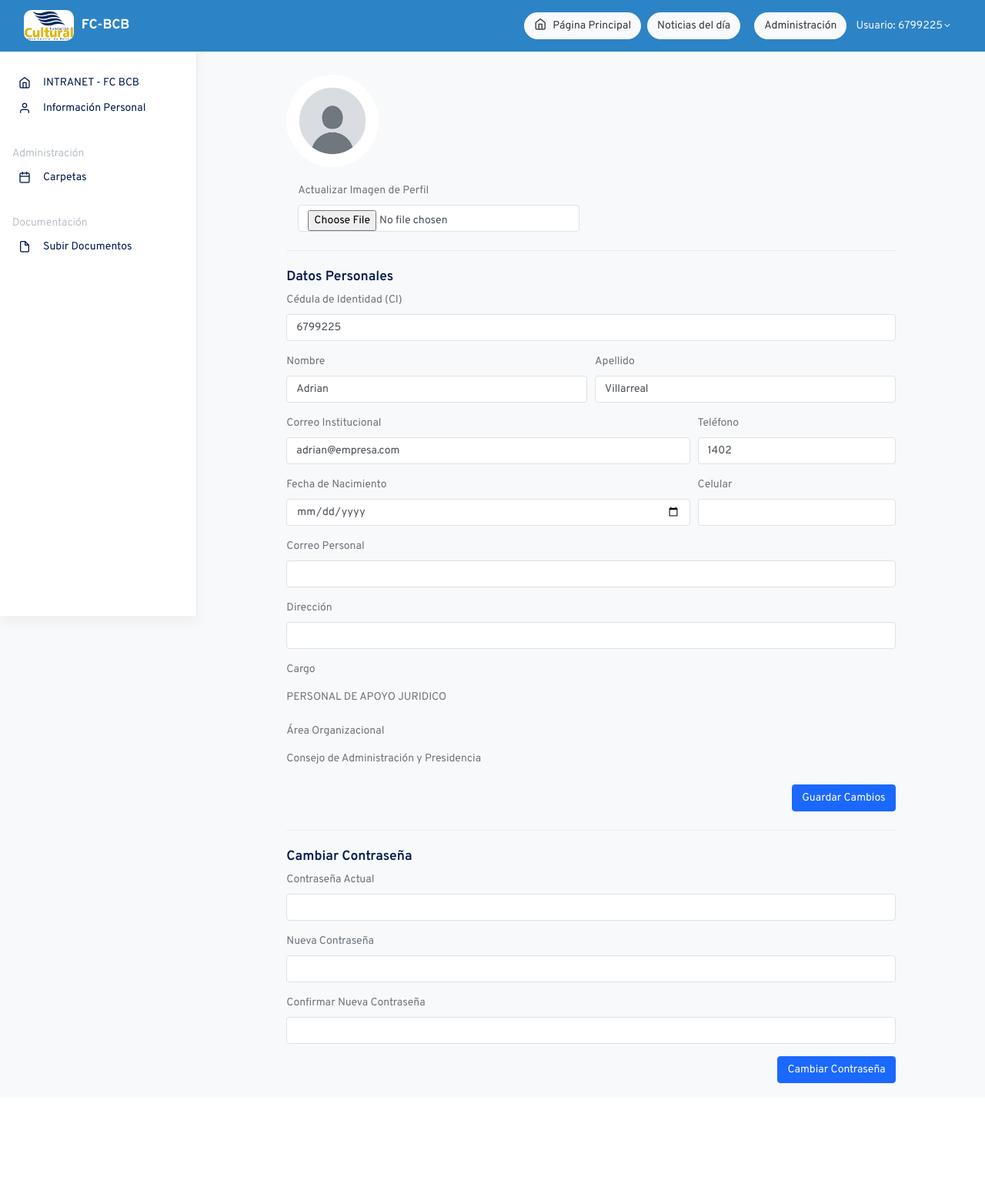
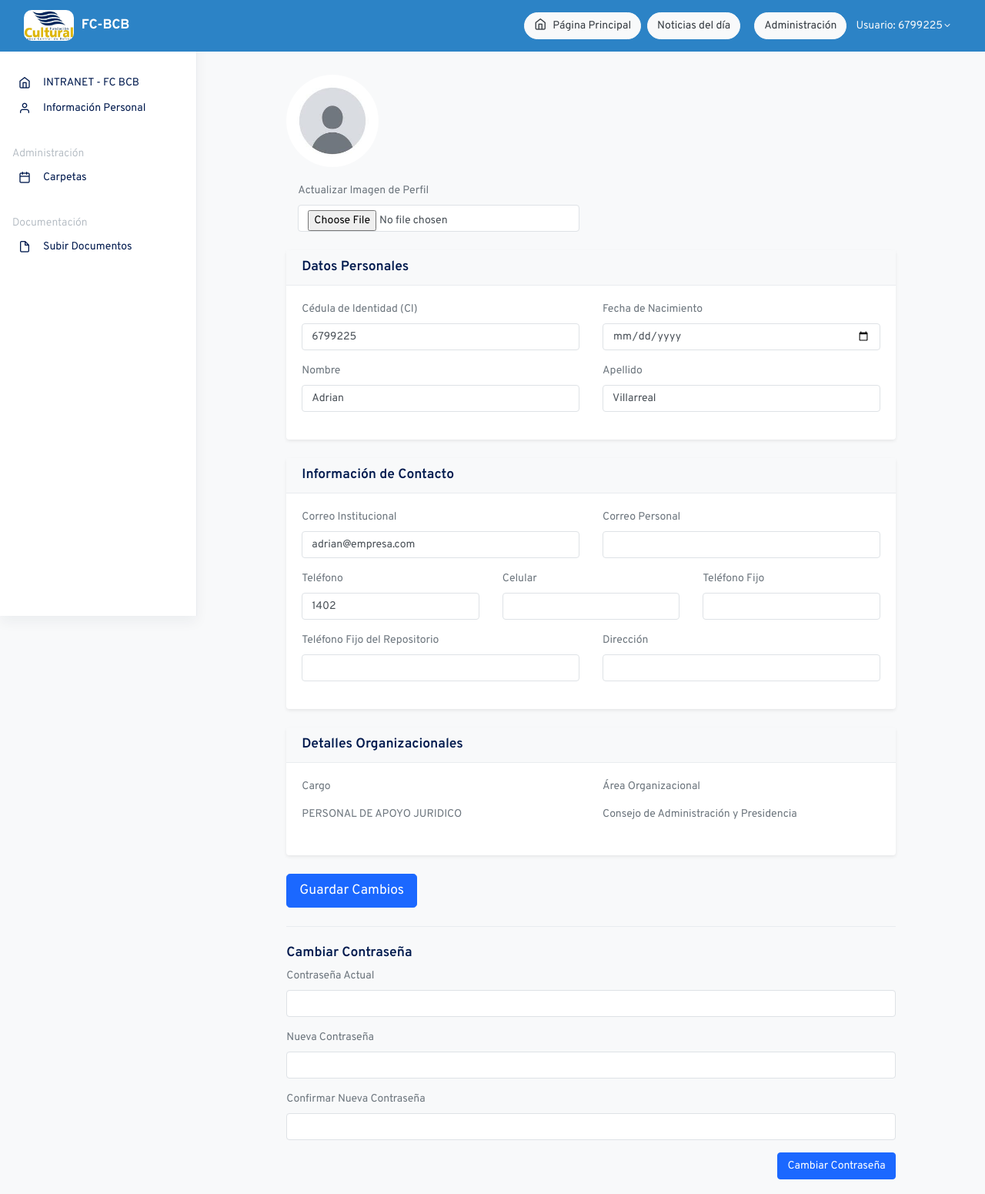
Before and after one commit to jematti/intranet, a PHP site: page /perfil_user.php in a window 1280 px wide. Shown: the whole page at 77% size. Before the commit the page ends 1407 px from the top, so only its background shows below. Run offline with PHP 8.4, Linux system fonts and the light colour scheme; a user stored in the database is signed in; data comes from the database, SQL or seed files in the repository; some web fonts are replaced.

Commit message:
correcion perfil user

```diff
--- a/perfil_user.php
+++ b/perfil_user.php
@@ -26,6 +26,8 @@ if ($_SERVER['REQUEST_METHOD'] == 'POST' && isset($_POST['update_profile'])) {
     $phone = mysqli_real_escape_string($conn, $_POST['phone']);
     $birth_date = mysqli_real_escape_string($conn, $_POST['birth_date']);
     $address = mysqli_real_escape_string($conn, $_POST['address']);
+    $landline_phone = mysqli_real_escape_string($conn, $_POST['landline_phone']);
+    $repository_phone = mysqli_real_escape_string($conn, $_POST['repository_phone']);
 
     $profile_img = NULL;
 
@@ -57,9 +59,12 @@ if ($_SERVER['REQUEST_METHOD'] == 'POST' && isset($_POST['update_profile'])) {
     }
 
     // Actualizar datos personales
-    $query = "UPDATE user SET ci = '$ci', firstname = '$firstname', lastname = '$lastname', email = '$email',
+    $query = "UPDATE user
+              SET ci = '$ci', firstname = '$firstname', lastname = '$lastname', email = '$email',
                   personal_email = '$personal_email', cell_phone = '$cell_phone', phone = '$phone',
-              birth_date = '$birth_date', address = '$address' WHERE user_id = '$user_id'";
+                  birth_date = '$birth_date', address = '$address',
+                  landline_phone = '$landline_phone', repository_phone = '$repository_phone'
+              WHERE user_id = '$user_id'";
 
     if (mysqli_query($conn, $query)) {
         $success = "Datos actualizados exitosamente.";
@@ -74,7 +79,6 @@ if ($_SERVER['REQUEST_METHOD'] == 'POST' && isset($_POST['change_password'])) {
     $new_password = mysqli_real_escape_string($conn, $_POST['new_password']);
     $confirm_password = mysqli_real_escape_string($conn, $_POST['confirm_password']);
 
-    // Verificar que la contraseña actual sea correcta
     $query = "SELECT password FROM user WHERE user_id = '$user_id'";
     $result = mysqli_query($conn, $query);
     $user = mysqli_fetch_assoc($result);
@@ -99,7 +103,8 @@ if ($_SERVER['REQUEST_METHOD'] == 'POST' && isset($_POST['change_password'])) {
 // Obtener los datos actuales del usuario
 $query = "
     SELECT u.ci, u.firstname, u.lastname, u.email, u.personal_email, u.cell_phone, u.phone, u.birth_date,
-           u.address, u.profile_img, p.position_name, r.repository_name
+           u.address, u.landline_phone, u.repository_phone, u.profile_img,
+           p.position_name, r.repository_name
     FROM user u
     LEFT JOIN positions p ON u.position_id = p.position_id
     LEFT JOIN repositories r ON u.repository_id = r.repository_id
@@ -108,7 +113,6 @@ $query = "
 $result = mysqli_query($conn, $query);
 $user = mysqli_fetch_assoc($result);
 ?>
-
 <!DOCTYPE html>
 <html lang="es">
 <head>
@@ -177,75 +181,110 @@ $user = mysqli_fetch_assoc($result);
                     <!-- Formulario para editar perfil -->
                     <form method="POST" action="" enctype="multipart/form-data">
                         <input type="hidden" name="update_profile" value="1">
-                        <div class="form-group col-md-6">
-                            <label for="profile_img">Actualizar Imagen de Perfil</label>
+
+                        <!-- Actualización de imagen de perfil -->
+                        <div class="form-group col-md-6 mb-4">
+                            <label for="profile_img" class="form-label">Actualizar Imagen de Perfil</label>
                             <input type="file" id="profile_img" name="profile_img" class="form-control" accept="image/*">
                         </div>
-                        <hr class="my-4">
-                        <h5 class="mb-2 mt-4">Datos Personales</h5>
 
-                        <div class="form-group">
-                            <label for="ci">Cédula de Identidad (CI)</label>
+                        <!-- Información Personal -->
+                        <div class="card border-0 shadow-sm mb-4">
+                            <div class="card-header bg-light text-dark">
+                                <h5 class="mb-0">Datos Personales</h5>
+                            </div>
+                            <div class="card-body">
+                                <div class="row">
+                                    <div class="col-md-6 mb-3">
+                                        <label for="ci" class="form-label">Cédula de Identidad (CI)</label>
                                         <input type="text" class="form-control" id="ci" name="ci" value="<?php echo htmlspecialchars($user['ci']); ?>" required>
                                     </div>
+                                    <div class="col-md-6 mb-3">
+                                        <label for="birth_date" class="form-label">Fecha de Nacimiento</label>
+                                        <input type="date" class="form-control" id="birth_date" name="birth_date" value="<?php echo htmlspecialchars($user['birth_date']); ?>">
+                                    </div>
+                                </div>
 
-                        <div class="form-row">
-                            <div class="form-group col-md-6">
-                                <label for="firstname">Nombre</label>
+                                <div class="row">
+                                    <div class="col-md-6 mb-3">
+                                        <label for="firstname" class="form-label">Nombre</label>
                                         <input type="text" id="firstname" name="firstname" class="form-control" value="<?php echo htmlspecialchars($user['firstname']); ?>" required>
                                     </div>
-                            <div class="form-group col-md-6">
-                                <label for="lastname">Apellido</label>
+                                    <div class="col-md-6 mb-3">
+                                        <label for="lastname" class="form-label">Apellido</label>
                                         <input type="text" id="lastname" name="lastname" class="form-control" value="<?php echo htmlspecialchars($user['lastname']); ?>" required>
                                     </div>
                                 </div>
-
-                        <div class="form-row">
-                            <div class="form-group col-md-8">
-                                <label for="email">Correo Institucional</label>
-                                <input type="email" class="form-control" id="email" name="email" value="<?php echo htmlspecialchars($user['email']); ?>" required>
-                            </div>
-                            <div class="form-group col-md-4">
-                                <label for="phone">Teléfono</label>
-                                <input type="text" class="form-control" id="phone" name="phone" value="<?php echo htmlspecialchars($user['phone']); ?>" required>
                             </div>
                         </div>
 
-                        <div class="form-row">
-                            <div class="form-group col-md-8">
-                                <label for="birth_date">Fecha de Nacimiento</label>
-                                <input type="date" class="form-control" id="birth_date" name="birth_date" value="<?php echo htmlspecialchars($user['birth_date']); ?>">
+                        <!-- Información de Contacto -->
+                        <div class="card border-0 shadow-sm mb-4">
+                            <div class="card-header bg-light text-dark">
+                                <h5 class="mb-0">Información de Contacto</h5>
                             </div>
-                            <div class="form-group col-md-4">
-                                <label for="cell_phone">Celular</label>
-                                <input type="text" class="form-control" id="cell_phone" name="cell_phone" value="<?php echo htmlspecialchars($user['cell_phone']); ?>">
+                            <div class="card-body">
+                                <div class="row">
+                                    <div class="col-md-6 mb-3">
+                                        <label for="email" class="form-label">Correo Institucional</label>
+                                        <input type="email" class="form-control" id="email" name="email" value="<?php echo htmlspecialchars($user['email']); ?>" required>
+                                    </div>
+                                    <div class="col-md-6 mb-3">
+                                        <label for="personal_email" class="form-label">Correo Personal</label>
+                                        <input type="email" class="form-control" id="personal_email" name="personal_email" value="<?php echo htmlspecialchars($user['personal_email']); ?>">
                                     </div>
                                 </div>
 
-                        <div class="form-group">
-                            <label for="personal_email">Correo Personal</label>
-                            <input type="email" class="form-control" id="personal_email" name="personal_email" value="<?php echo htmlspecialchars($user['personal_email']); ?>">
+                                <div class="row">
+                                    <div class="col-md-4 mb-3">
+                                        <label for="phone" class="form-label">Teléfono</label>
+                                        <input type="text" class="form-control" id="phone" name="phone" value="<?php echo htmlspecialchars($user['phone']); ?>" required>
+                                    </div>
+                                    <div class="col-md-4 mb-3">
+                                        <label for="cell_phone" class="form-label">Celular</label>
+                                        <input type="text" class="form-control" id="cell_phone" name="cell_phone" value="<?php echo htmlspecialchars($user['cell_phone']); ?>">
+                                    </div>
+                                    <div class="col-md-4 mb-3">
+                                        <label for="landline_phone" class="form-label">Teléfono Fijo</label>
+                                        <input type="text" class="form-control" id="landline_phone" name="landline_phone" value="<?php echo htmlspecialchars($user['landline_phone']); ?>">
+                                    </div>
                                 </div>
 
-                        <div class="form-group">
-                            <label for="address">Dirección</label>
+                                <div class="row">
+                                    <div class="col-md-6 mb-3">
+                                        <label for="repository_phone" class="form-label">Teléfono Fijo del Repositorio</label>
+                                        <input type="text" class="form-control" id="repository_phone" name="repository_phone" value="<?php echo htmlspecialchars($user['repository_phone']); ?>">
+                                    </div>
+                                    <div class="col-md-6 mb-3">
+                                        <label for="address" class="form-label">Dirección</label>
                                         <input type="text" class="form-control" id="address" name="address" value="<?php echo htmlspecialchars($user['address']); ?>">
                                     </div>
+                                </div>
+                            </div>
+                        </div>
 
-                        <!-- Mostrar posición y repositorio (solo lectura) -->
-                        <div class="form-group">
-                            <label for="position">Cargo</label>
+                        <!-- Información de Posición y Repositorio -->
+                        <div class="card border-0 shadow-sm mb-4">
+                            <div class="card-header bg-light text-dark">
+                                <h5 class="mb-0">Detalles Organizacionales</h5>
+                            </div>
+                            <div class="card-body">
+                                <div class="row">
+                                    <div class="col-md-6 mb-3">
+                                        <label for="position" class="form-label">Cargo</label>
                                         <input type="text" class="form-control-plaintext" id="position" value="<?php echo htmlspecialchars($user['position_name']); ?>" readonly>
                                     </div>
-                        <div class="form-group">
-                            <label for="repository">Área Organizacional</label>
+                                    <div class="col-md-6 mb-3">
+                                        <label for="repository" class="form-label">Área Organizacional</label>
                                         <input type="text" class="form-control-plaintext" id="repository" value="<?php echo htmlspecialchars($user['repository_name']); ?>" readonly>
                                     </div>
+                                </div>
+                            </div>
+                        </div>
 
-                        <div class="form-row">
-                            <div class="col-md-12 text-right">
-                                <button type="submit" class="btn btn-primary">Guardar Cambios</button>
-                            </div>
+                        <!-- Botón de Guardar Cambios -->
+                        <div class="text-end">
+                            <button type="submit" class="btn btn-primary btn-lg">Guardar Cambios</button>
                         </div>
                     </form>
 
```
Also changed, not shown: contacts-grid.php (+12 -2 lines). Lines whose indentation alone changed are shown as unchanged.
